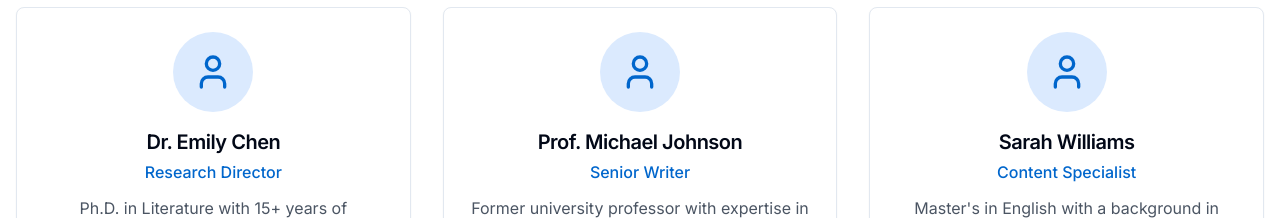
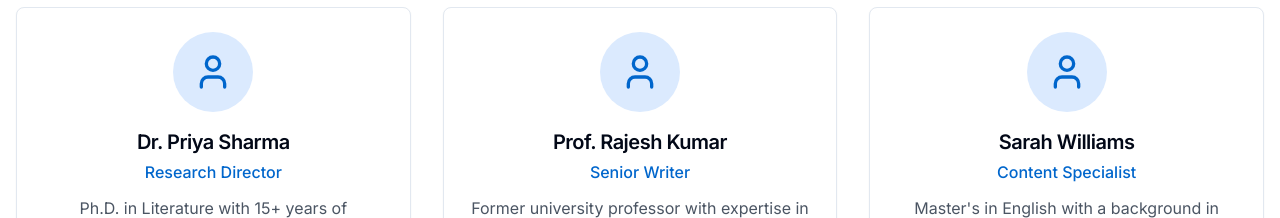
Before and after one commit to abhishekdwivedi8/paper-wizard-online-hub, a React (Vite) app: page / in a window 1280 px wide. Shown: the part 3680-3898 px from the top of the page. Built offline with nearby package versions, Linux system fonts and the light colour scheme.

Commit message:
Add Indian team member names
Add two Indian names to the team members section.

```diff
--- a/src/components/About.tsx
+++ b/src/components/About.tsx
@@ -1,14 +1,15 @@
+
 import { Card, CardContent } from "@/components/ui/card";
 import { User } from "lucide-react";
 
 const teamMembers = [
   {
-    name: "Dr. Emily Chen",
+    name: "Dr. Priya Sharma",
     role: "Research Director",
     bio: "Ph.D. in Literature with 15+ years of academic writing experience. Specializes in humanities and social sciences research.",
   },
   {
-    name: "Prof. Michael Johnson",
+    name: "Prof. Rajesh Kumar",
     role: "Senior Writer",
     bio: "Former university professor with expertise in scientific research papers, technical writing, and methodology development.",
   },
@@ -16,7 +17,7 @@ const teamMembers = [
     name: "Sarah Williams",
     role: "Content Specialist",
     bio: "Master's in English with a background in academic publishing. Expert in formatting, citations, and academic style guides.",
-  },
+  }
 ];
 
 const About = () => {
```
